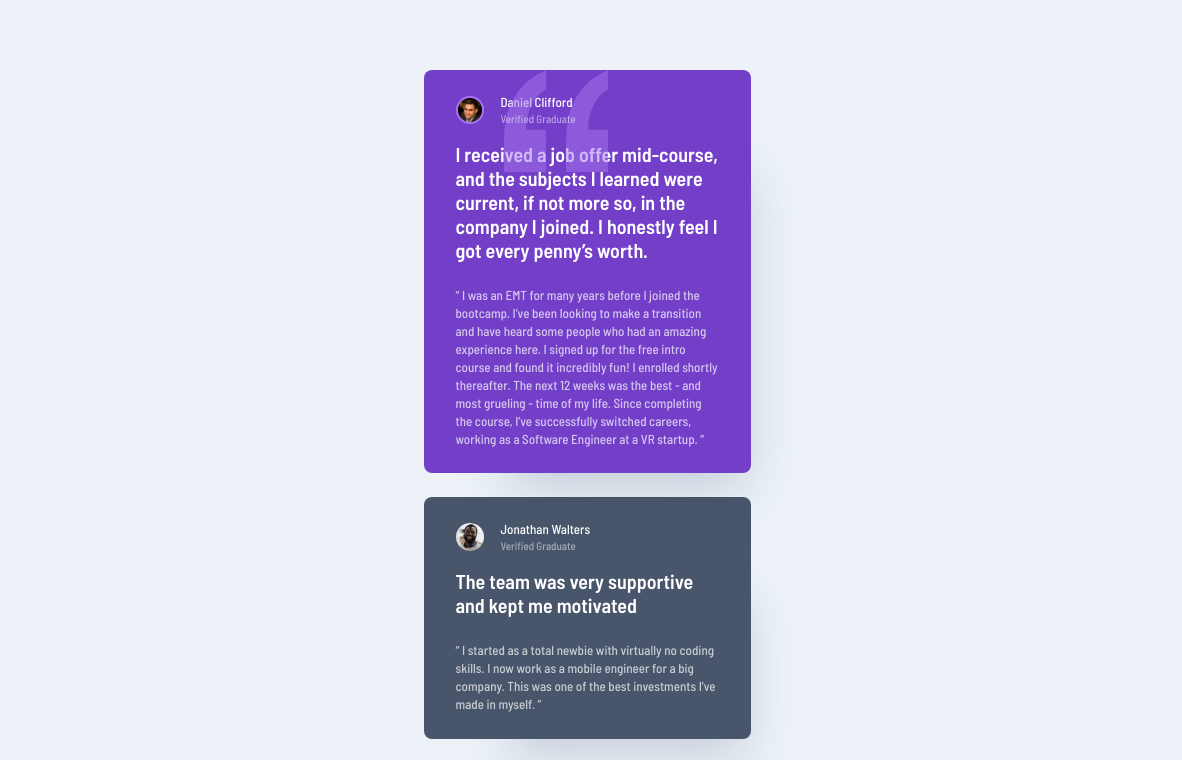
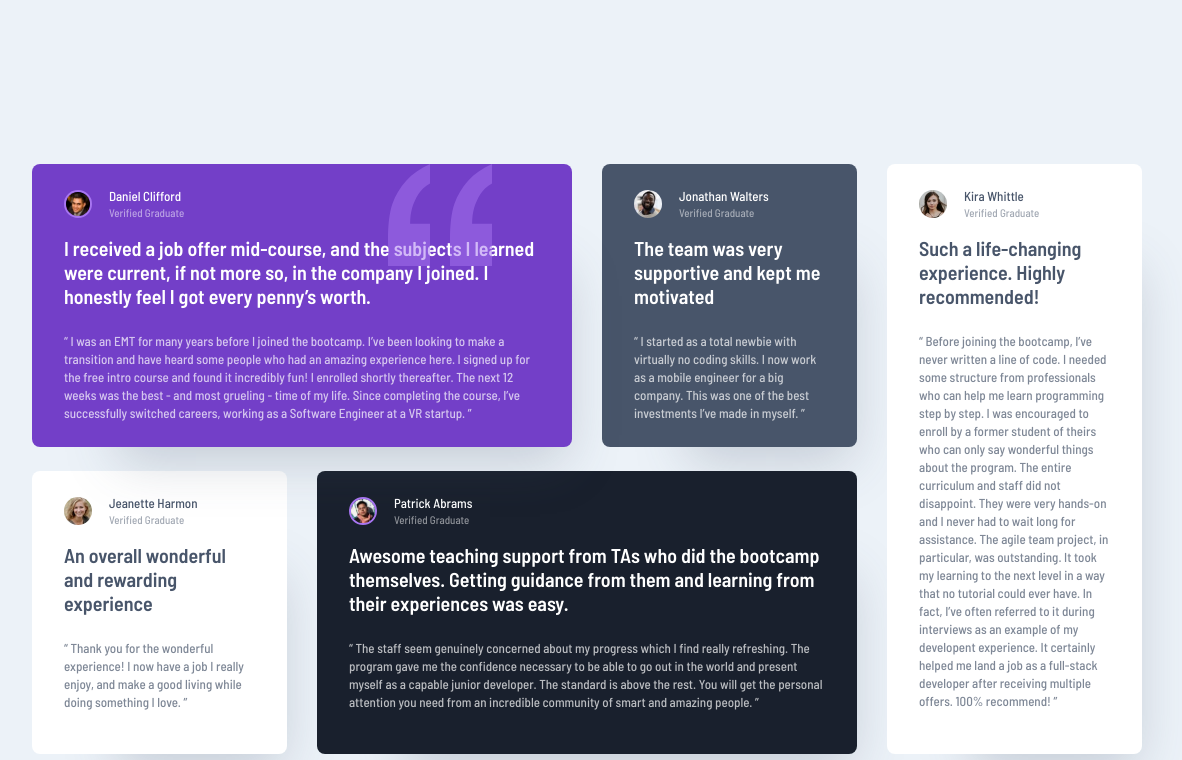
Before and after one commit to Oliko136/testimonials-grid-section, a plain HTML site: page index.html in a window 1536 px wide. Shown: the top 760 px of the page, without its empty margins (181-1363 px from the left). Drawn offline with Linux system fonts and the light colour scheme.

Commit message:
Grid layout added

```diff
--- a/css/styles.css
+++ b/css/styles.css
@@ -23,7 +23,7 @@
     flex-direction: column;
     align-items: center;
     gap: var(--spacing-150);
-    margin: 4.4rem auto;
+    margin: var(--spacing-440) auto;
 }
 
 .testimonials_item {
@@ -45,7 +45,7 @@
     content: "";
     position: absolute;
     top: 0;
-    right: 1.5rem;
+    right: var(--spacing-150);
     width: 104px;
     height: 102px;
     background-image: url(/images/bg-pattern-quotation.svg);
@@ -116,11 +116,50 @@
         width: var(--desktop);
     }
 
+    .testimonials {
+        display: grid;
+        grid-template-columns: repeat(4, 1fr);
+        grid-template-rows: repeat(2, 1fr);
+        grid-template-areas:
+            "daniel daniel jonathan kira"
+            "jeanette patrick patrick kira";
+        justify-content: center;
+        gap: var(--spacing-150) var(--spacing-188);
+        width: 1110px;
+        margin: var(--spacing-1025) auto;
+    }
+
+    .testimonials_item {
+        justify-self: center;
+        width: 100%;
+        height: 100%;
+    }
+
+    #daniel {
+        grid-area: daniel;
+    }
+
+    #jonathan {
+        grid-area: jonathan;
+    }
+
+    #jeanette {
+        grid-area: jeanette;
+    }
+
+    #patrick {
+        grid-area: patrick;
+    }
+
+    #kira {
+        grid-area: kira;
+    }
+
     .testimonials_title {
         margin-bottom: var(--spacing-150);
     }
 
     .testimonials_item.violet::before {
-        left: 5rem;
+        right: var(--spacing-500);
     }
 }
--- a/index.html
+++ b/index.html
@@ -18,7 +18,7 @@
     <h1 class="visually-hidden">Testimonials</h1>
     <div class="container">
       <ul class="testimonials">
-        <li class="testimonials_item violet">
+        <li class="testimonials_item violet" id="daniel">
           <div class="testimonials_head">
             <img class="testimonials_img" src="./images/image-daniel.jpg" alt="Daniel Clifford">
             <div class="testimonials_subhead">
@@ -37,7 +37,7 @@
           The next 12 weeks was the best - and most grueling - time of my life. Since completing
           the course, I’ve successfully switched careers, working as a Software Engineer at a VR startup. ”</p>
         </li>
-        <li class="testimonials_item gray">
+        <li class="testimonials_item gray" id="jonathan">
           <div class="testimonials_head">
             <img class="testimonials_img" src="./images/image-jonathan.jpg" alt="Jonathan Walters">
             <div class="testimonials_subhead">
@@ -52,7 +52,7 @@
             This was one of the best investments I’ve made in myself. ”
           </p>
         </li>
-        <li class="testimonials_item white">
+        <li class="testimonials_item white" id="jeanette">
           <div class="testimonials_head">
             <img class="testimonials_img" src="./images/image-jeanette.jpg" alt="Jeanette Harmon">
             <div class="testimonials_subhead">
@@ -66,7 +66,7 @@
             I now have a job I really enjoy, and make a good living while doing something I love. ”
           </p>
         </li>
-        <li class="testimonials_item black">
+        <li class="testimonials_item black" id="patrick">
           <div class="testimonials_head">
             <img class="testimonials_img" src="./images/image-patrick.jpg" alt="Patrick Abrams">
             <div class="testimonials_subhead">
@@ -85,7 +85,7 @@
             You will get the personal attention you need from an incredible community of smart and amazing people. ”
           </p>
         </li>
-        <li class="testimonials_item white">
+        <li class="testimonials_item white" id="kira">
           <div class="testimonials_head">
             <img class="testimonials_img" src="./images/image-kira.jpg" alt="Kira Whittle">
             <div class="testimonials_subhead">
```
